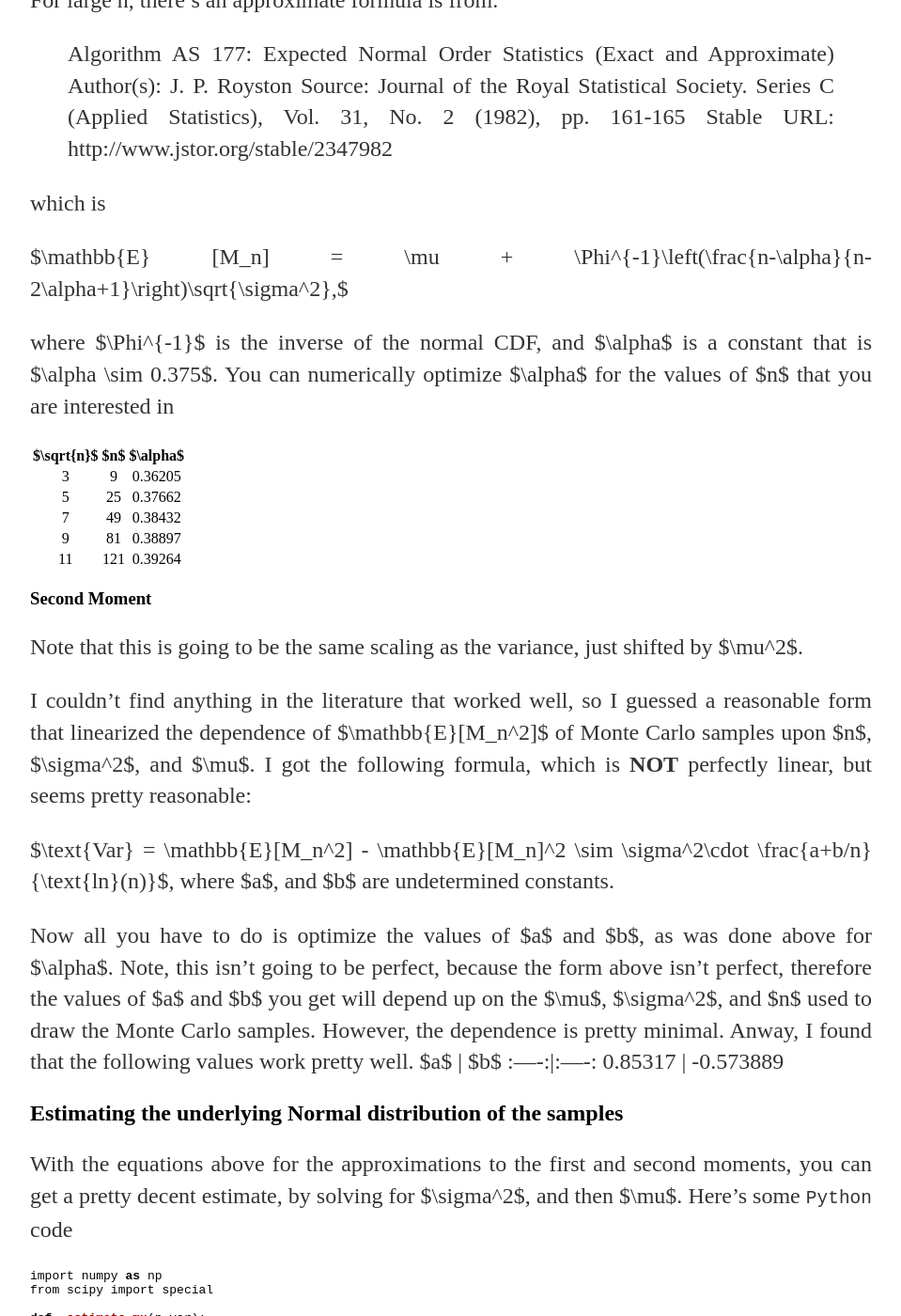
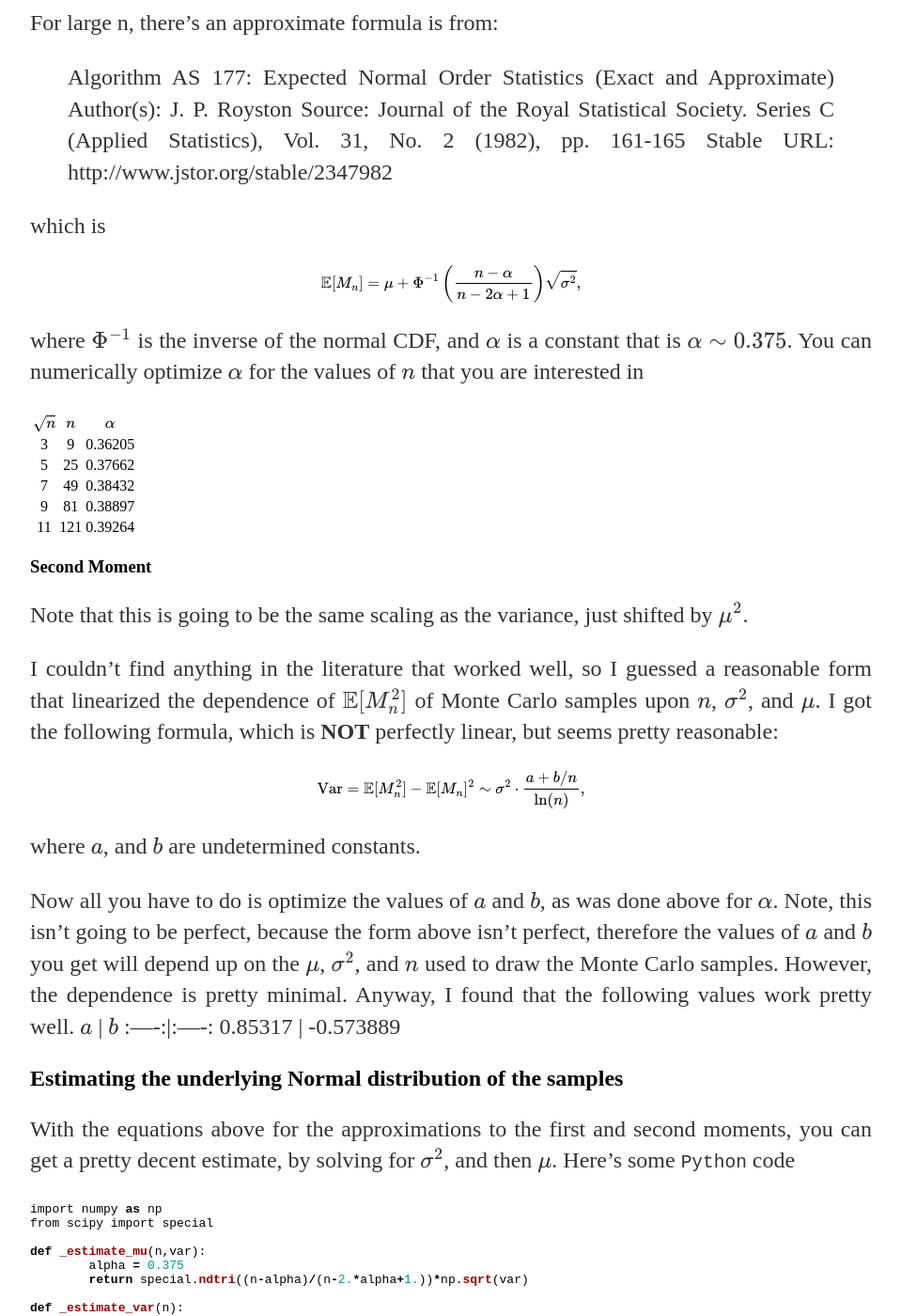
Before and after one commit to ckinzthompson/ckinzthompson.github.io, a Jekyll site: the page built from _posts/2017-06-21-maxvalue.md, in a window 1280 px wide and 1400 px high, scrolled down 937 px. Shown: the whole window at 94% size, without its empty margins (160-1119 px from the left). Built offline with Jekyll 4.4.1, drawn with Linux system fonts in a browser that asks for light colours; Markdown is read by kramdown in place of the engine named in the settings; formulas are drawn with MathJax 3; some of the changed text lies outside the part shown.

Commit message:
fixes mathjax $ issues

````diff
--- a/_posts/2017-06-21-maxvalue.md
+++ b/_posts/2017-06-21-maxvalue.md
@@ -30,11 +32,11 @@ For large n, there's an approximate formula is from:
 
 which is
 
-$\mathbb{E} [M_n] = \mu + \Phi^{-1}\left(\frac{n-\alpha}{n-2\alpha+1}\right)\sqrt{\sigma^2},$
+$$\mathbb{E} [M_n] = \mu + \Phi^{-1}\left(\frac{n-\alpha}{n-2\alpha+1}\right)\sqrt{\sigma^2},$$
 
-where $\Phi^{-1}$ is the inverse of the normal CDF, and $\alpha$ is a constant that is $\alpha \sim 0.375$. You can numerically optimize $\alpha$ for the values of $n$ that you are interested in
+where $$\Phi^{-1}$$ is the inverse of the normal CDF, and $$\alpha$$ is a constant that is $$\alpha \sim 0.375$$. You can numerically optimize $$\alpha$$ for the values of $$n$$ that you are interested in
 
-$\sqrt{n}$ | $n$ |  $\alpha$
+$$\sqrt{n}$$ | $$n$$ |  $$\alpha$$
 :---:|:----:|:-----------:
 3  |   9  | 0.36205
 5  |  25  | 0.37662
@@ -43,20 +45,21 @@ $\sqrt{n}$ | $n$ |  $\alpha$
 11 |  121 |  0.39264
 
 ### Second Moment
-Note that this is going to be the same scaling as the variance, just shifted by $\mu^2$.
+Note that this is going to be the same scaling as the variance, just shifted by $$\mu^2$$.
 
-I couldn't find anything in the literature that worked well, so I guessed a reasonable form that linearized the dependence of $\mathbb{E}[M_n^2]$ of Monte Carlo samples upon $n$, $\sigma^2$, and $\mu$. I got the following formula, which is **NOT** perfectly linear, but seems pretty reasonable:
+I couldn't find anything in the literature that worked well, so I guessed a reasonable form that linearized the dependence of $$\mathbb{E}[M_n^2]$$ of Monte Carlo samples upon $$n$$, $$\sigma^2$$, and $$\mu$$. I got the following formula, which is **NOT** perfectly linear, but seems pretty reasonable:
 
-$\text{Var} = \mathbb{E}[M_n^2] - \mathbb{E}[M_n]^2 \sim \sigma^2\cdot \frac{a+b/n}{\text{ln}(n)}$,
-where $a$, and $b$ are undetermined constants.
+$$\text{Var} = \mathbb{E}[M_n^2] - \mathbb{E}[M_n]^2 \sim \sigma^2\cdot \frac{a+b/n}{\text{ln}(n)},$$
 
-Now all you have to do is optimize the values of $a$ and $b$, as was done above for $\alpha$. Note, this isn't going to be perfect, because the form above isn't perfect, therefore the values of $a$ and $b$ you get will depend up on the $\mu$, $\sigma^2$, and $n$ used to draw the Monte Carlo samples. However, the dependence is pretty minimal. Anway, I found that the following values work pretty well.
-$a$ | $b$
+where $$a$$, and $$b$$ are undetermined constants.
+
+Now all you have to do is optimize the values of $$a$$ and $$b$$, as was done above for $$\alpha$$. Note, this isn't going to be perfect, because the form above isn't perfect, therefore the values of $$a$$ and $$b$$ you get will depend up on the $$\mu$$, $$\sigma^2$$, and $$n$$ used to draw the Monte Carlo samples. However, the dependence is pretty minimal. Anyway, I found that the following values work pretty well.
+$$a$$ | $$b$$
 :----:|:----:
 0.85317 | -0.573889
 
 ## Estimating the underlying Normal distribution of the samples
-With the equations above for the approximations to the first and second moments, you can get a pretty decent estimate, by solving for $\sigma^2$, and then $\mu$. Here's some `Python` code
+With the equations above for the approximations to the first and second moments, you can get a pretty decent estimate, by solving for $$\sigma^2$$, and then $$\mu$$. Here's some `Python` code
 
 ``` python
 import numpy as np
````
Also changed, not shown: other parts of _posts/2017-06-21-maxvalue.md (+9 -7 lines), _posts/2017-06-22-ts_energy_dists.md (+16 -6 lines), _posts/2017-06-23-autocorrelation.md (+17 -7 lines).
